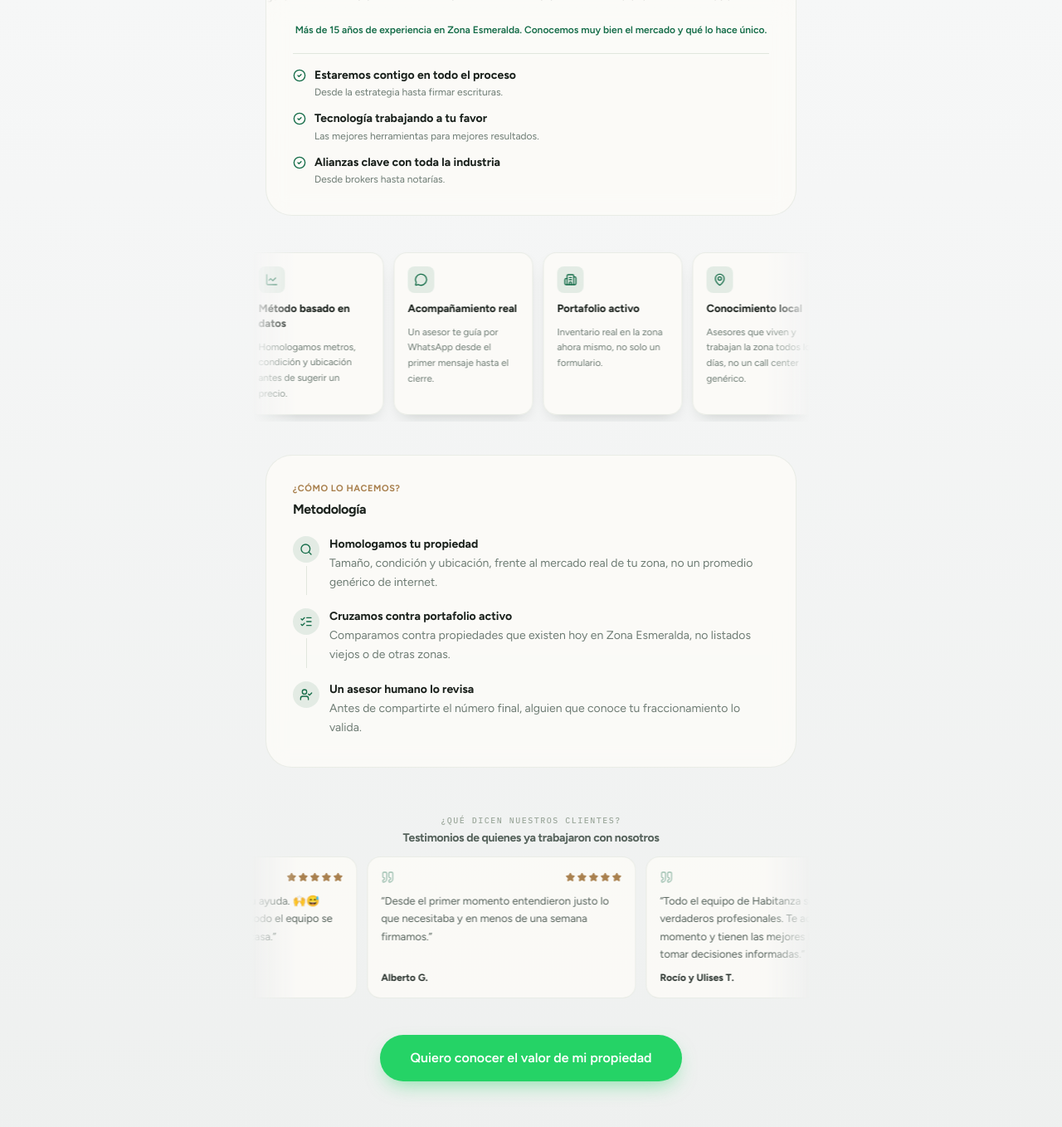
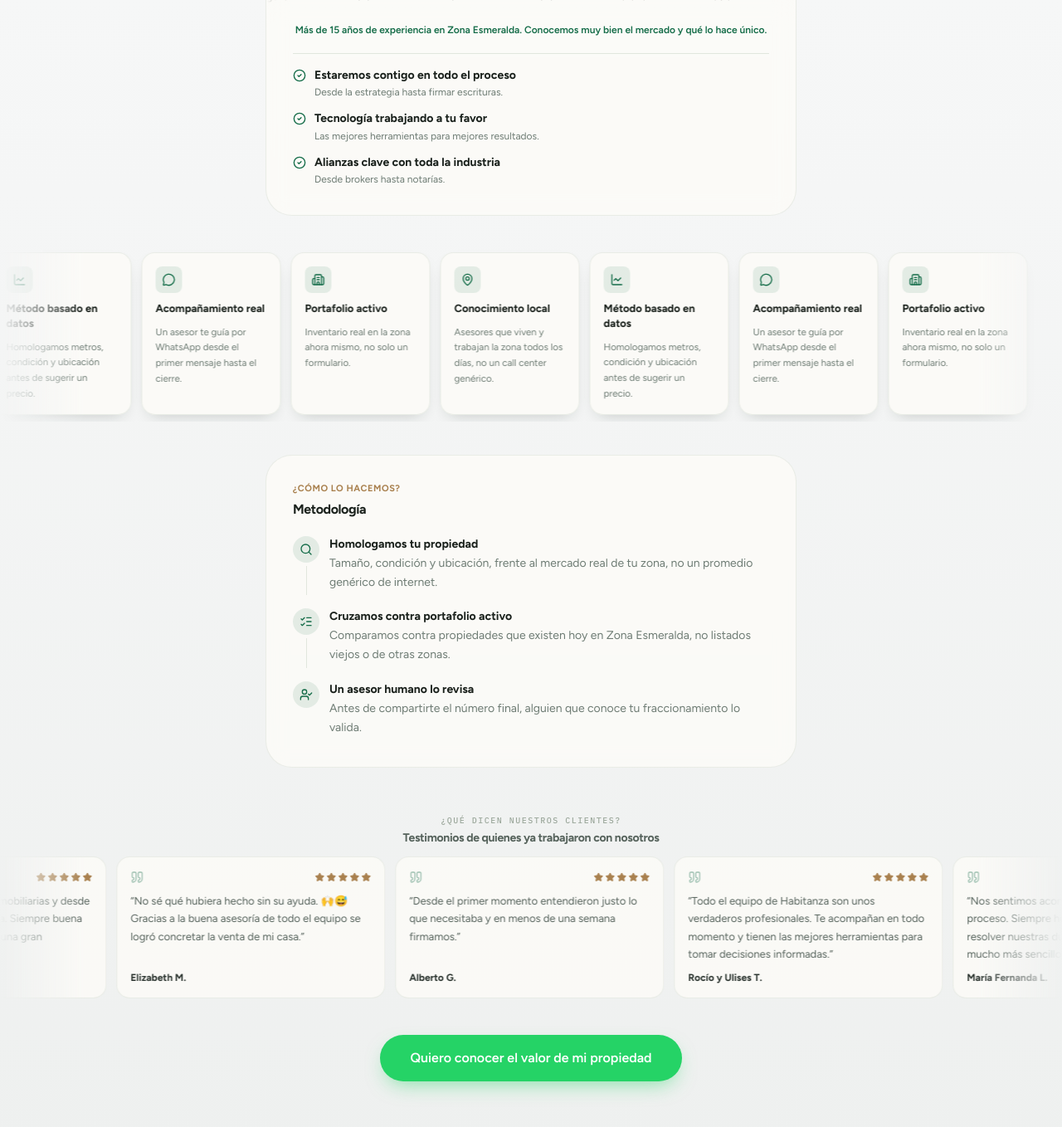
Before and after one commit to alexrdzs/habitanza-acm-public, a React (Vite) app: page / in a window 1280 px wide. Shown: the part 733-2091 px from the top of the page at 83% size. Built offline with nearby package versions, Linux system fonts and the light colour scheme.

Commit message:
Refine full-bleed carousel pacing

```diff
--- a/src/components/wizard/TestimonialsCarousel.tsx
+++ b/src/components/wizard/TestimonialsCarousel.tsx
@@ -28,15 +28,15 @@ function TestimonialCard({ t, isDuplicate = false }: { t: Testimonial; isDuplica
 export function TestimonialsCarousel() {
   return (
     <div className="space-y-3 pt-4">
-      <div className="text-center">
+      <div className="mb-3 text-center">
         <p className="font-mono text-[10px] font-medium uppercase tracking-[0.15em] text-neutral-400">
           {COPY.testimonials.eyebrow}
         </p>
         <h3 className="mt-1 text-sm font-bold text-neutral-600">{COPY.testimonials.title}</h3>
       </div>
 
-      <div className="-mx-4 overflow-hidden pb-1 [mask-image:linear-gradient(to_right,transparent,black_8%,black_92%,transparent)]">
-        <div className="marquee-track flex w-max gap-3">
+      <div className="relative left-1/2 w-screen -translate-x-1/2 overflow-hidden pb-1 [mask-image:linear-gradient(to_right,transparent,black_8%,black_92%,transparent)]">
+        <div className="marquee-track-testimonials flex w-max gap-3">
           {[...TESTIMONIALS, ...TESTIMONIALS].map((t, i) => (
             <TestimonialCard key={`${t.name}-${i}`} t={t} isDuplicate={i >= TESTIMONIALS.length} />
           ))}
--- a/src/components/wizard/WizardHero.tsx
+++ b/src/components/wizard/WizardHero.tsx
@@ -58,7 +58,7 @@ export function WizardHero({ onStart }: Props) {
       <TeamSection />
 
       <div
-        className="-mx-4 overflow-hidden pb-2 pt-1 [mask-image:linear-gradient(to_right,transparent,black_8%,black_92%,transparent)]"
+        className="relative left-1/2 w-screen -translate-x-1/2 overflow-hidden pb-2 pt-1 [mask-image:linear-gradient(to_right,transparent,black_8%,black_92%,transparent)]"
       >
         <div className="marquee-track flex w-max gap-3">
           {[...COPY.hero.expertiseCards, ...COPY.hero.expertiseCards].map(({ title, detail }, i) => {
--- a/src/index.css
+++ b/src/index.css
@@ -93,6 +93,16 @@
     animation-play-state: paused;
   }
 
+  /* Testimonial cards are wider and their duplicated track is longer than
+     the expertise strip. A longer loop keeps their perceived speed aligned. */
+  .marquee-track-testimonials {
+    animation: marquee 60s linear infinite;
+  }
+
+  .marquee-track-testimonials:hover {
+    animation-play-state: paused;
+  }
+
   /* Same loop, opposite direction -- used where a second scrolling row
      shares a screen with .marquee-track (e.g. the Hero's team strip vs its
      expertise-card marquee) so the two don't read as one wide conveyor. */
@@ -142,6 +152,7 @@
      visibly cut-off duplicate row) -- stop it at its natural, untranslated
      position instead. */
   .marquee-track,
+  .marquee-track-testimonials,
   .marquee-track-reverse {
     animation: none !important;
     transform: none !important;
```
